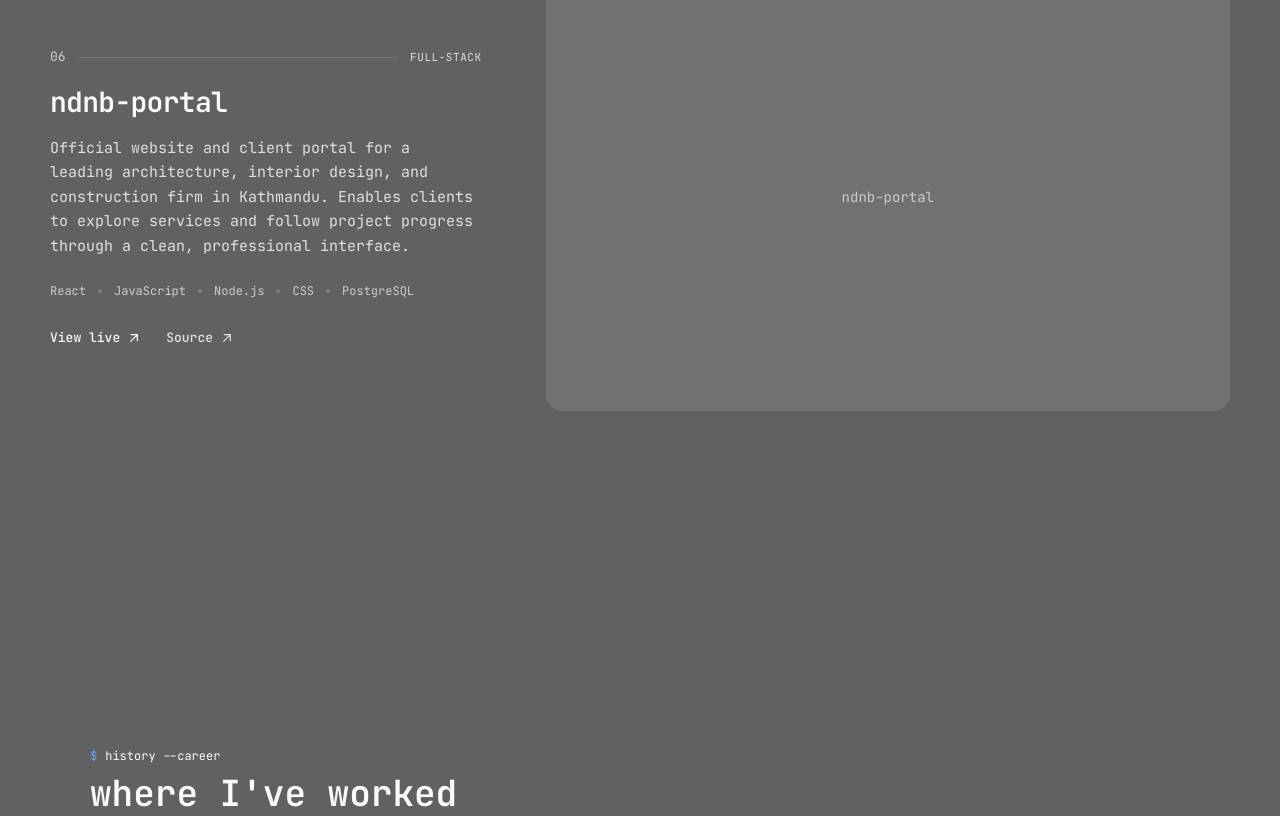
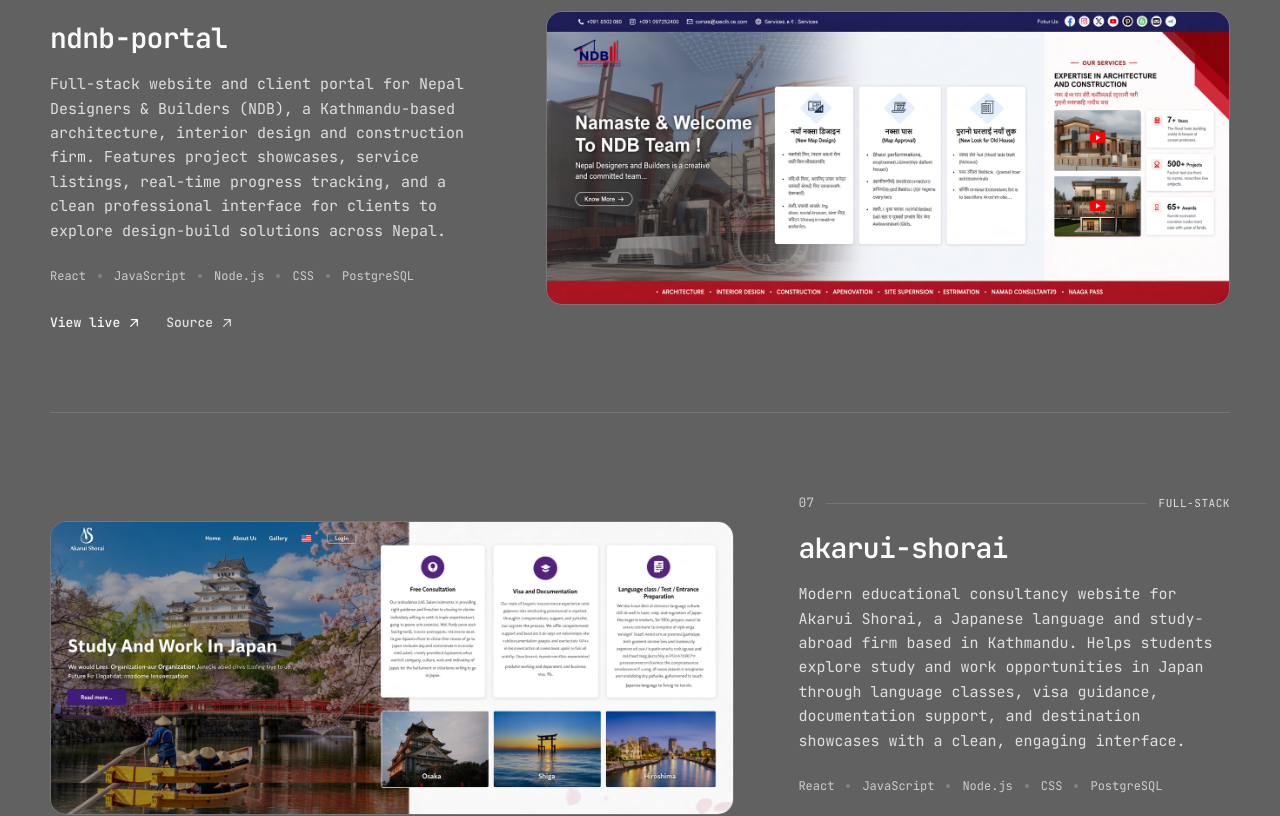
Before and after one commit to NIschalSaru/portfolio, a React (Vite) app: page / in a window 1280 px wide. Shown: the part 5100-5916 px from the top of the page. Built offline with nearby package versions, Linux system fonts and the light colour scheme.

Commit message:
project section uopdated

```diff
--- a/src/components/Projects.jsx
+++ b/src/components/Projects.jsx
@@ -5,6 +5,8 @@ import woorihakkyoImg from '../assets/woorihakkyo.webp'
 import yatraNepalImg from '../assets/yatranepal.webp'
 import beeSuiteImg from '../assets/beesuite.webp'
 import rppImg from '../assets/rpp.jpg'
+import ndnbImg from '../assets/ndnb.jpg'
+import akaruiImg from '../assets/akurai.jpg'
 
 const projects = [
   {
@@ -60,10 +62,22 @@ const projects = [
   {
     title: 'ndnb-portal',
     description:
-      'Official website and client portal for a leading architecture, interior design, and construction firm in Kathmandu. Enables clients to explore services and follow project progress through a clean, professional interface.',
+      'Full-stack website and client portal for Nepal Designers & Builders (NDB), a Kathmandu-based architecture, interior design and construction firm. Features project showcases, service listings, real-time progress tracking, and a clean professional interface for clients to explore design-build solutions across Nepal.',
     tech: ['React', 'JavaScript', 'Node.js', 'CSS', 'PostgreSQL'],
     github: 'https://github.com/NIschalSaru',
     live: 'https://ndnb.com.np/',
+    image: ndnbImg,
+    tag: 'Full-Stack',
+  },
+
+  {
+    title: 'akarui-shorai',
+    description:
+      'Modern educational consultancy website for Akarui Shorai, a Japanese language and study-abroad firm based in Kathmandu. Helps students explore study and work opportunities in Japan through language classes, visa guidance, documentation support, and destination showcases with a clean, engaging interface.',
+    tech: ['React', 'JavaScript', 'Node.js', 'CSS', 'PostgreSQL'],
+    github: 'https://github.com/NIschalSaru',
+    live: 'https://akaruishorai.com/',   // replace with exact live URL if different
+    image: akaruiImg,
     tag: 'Full-Stack',
   },
 ]
```
Also changed, not shown: src/assets/akurai.jpg (added), src/assets/ndnb.jpg (added).
